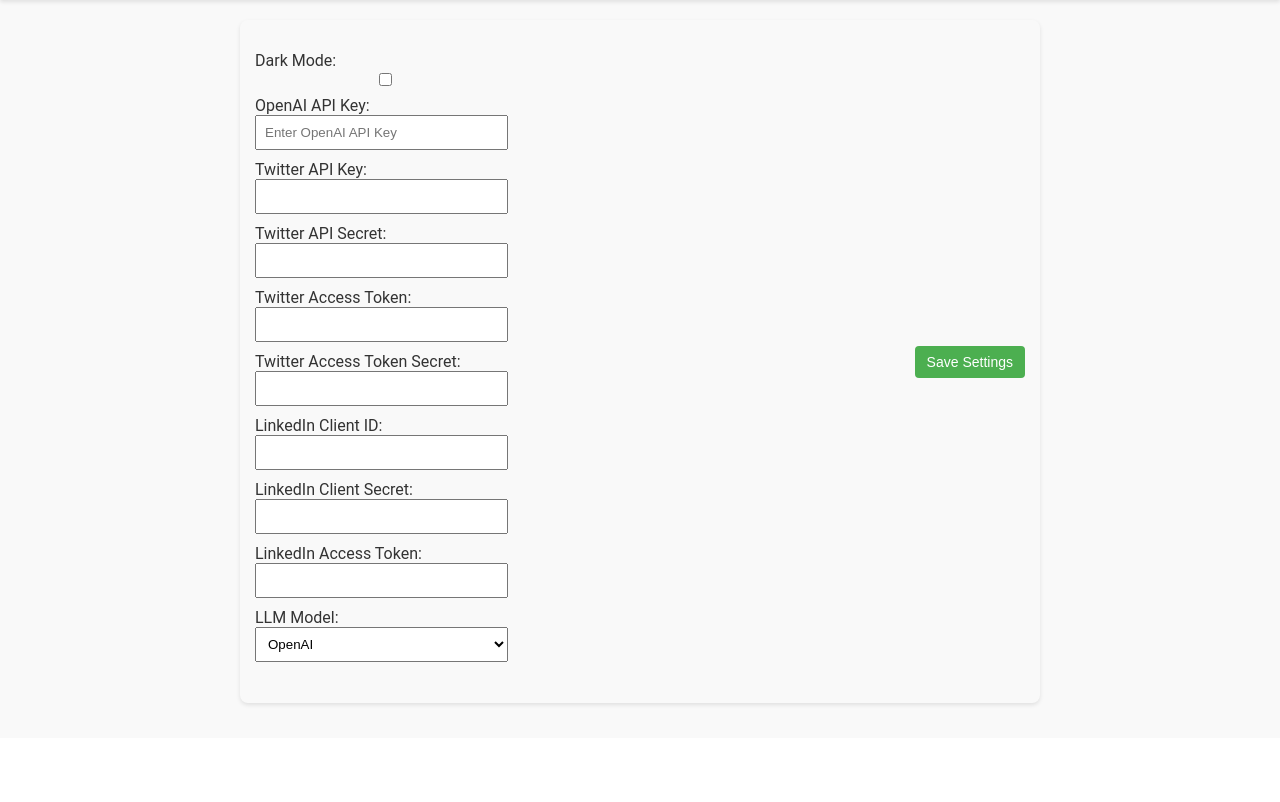
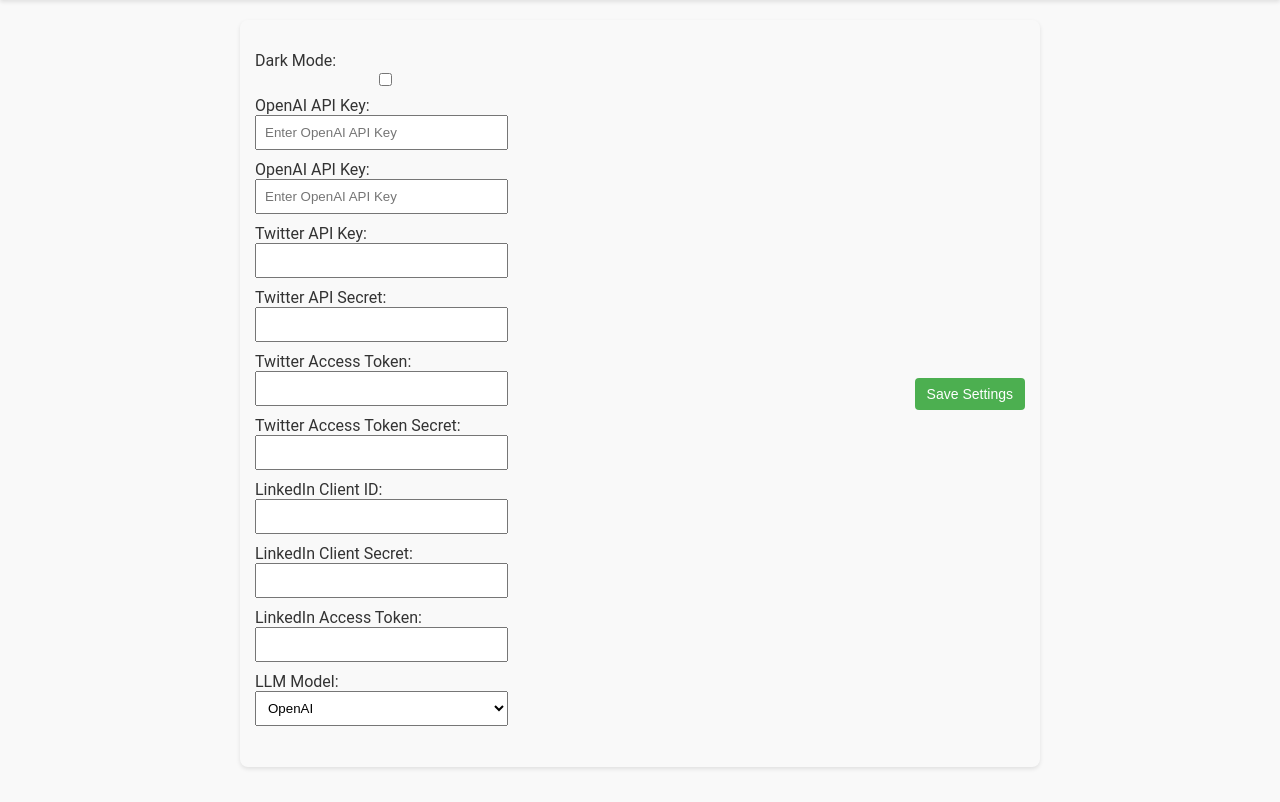
Before and after one commit to mslanden/media-posting-agent, a Flask app: page /settings in a window 1280 px wide. Shown: the part 78-880 px from the top of the page. Before the commit the page ends 784 px from the top, so only its background shows below. Run offline with Flask 3, Linux system fonts and the light colour scheme.

Commit message:
(no commit message provided)

```diff
--- a/frontend/templates/settings.html
+++ b/frontend/templates/settings.html
@@ -91,6 +91,18 @@
                                 />
                             </div>
                             <div
+                                id="openai-api-key-input"
+                                style="display: {% if settings and settings.llm_model == 'openai' %}block{% else %}none{% endif %};"
+                            >
+                                <label for="openai-api-key">OpenAI API Key:</label>
+                                <input
+                                    type="text"
+                                    id="openai-api-key"
+                                    placeholder="Enter OpenAI API Key"
+                                    value="{% if settings and settings.llm_model == 'openai' %}{{ settings.api_key }}{% endif %}"
+                                />
+                            </div>
+                            <div
                                 id="gemini-api-key-input"
                                 style="display: {% if settings and settings.llm_model == 'gemini' %}block{% else %}none{% endif %};"
                             >
@@ -100,6 +112,18 @@
                                     id="gemini-api-key"
                                     placeholder="Enter Gemini API Key"
                                     value="{% if settings and settings.llm_model == 'gemini' %}{{ settings.api_key }}{% endif %}"
+                                />
+                            </div>
+                            <div
+                                id="anthropic-api-key-input"
+                                style="display: {% if settings and settings.llm_model == 'anthropic' %}block{% else %}none{% endif %};"
+                            >
+                                <label for="anthropic-api-key">Anthropic API Key:</label>
+                                <input
+                                    type="text"
+                                    id="anthropic-api-key"
+                                    placeholder="Enter Anthropic API Key"
+                                    value="{% if settings and settings.llm_model == 'anthropic' %}{{ settings.api_key }}{% endif %}"
                                 />
                             </div>
                             <div
--- a/settings.py
+++ b/settings.py
@@ -4,7 +4,6 @@ import os
 SETTINGS_FILE = "settings.json"
 
 DEFAULT_SETTINGS = {
-    "api_key": "",
     "api_key": "",
     "llm_model": "openai",
     "dark_mode": False,
```
